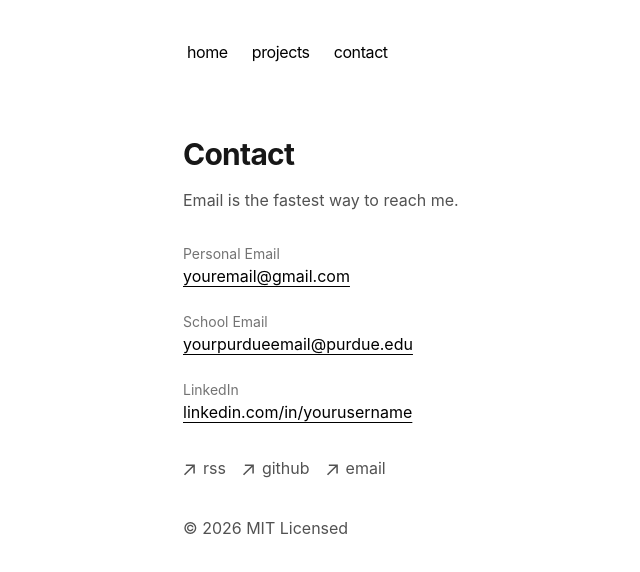
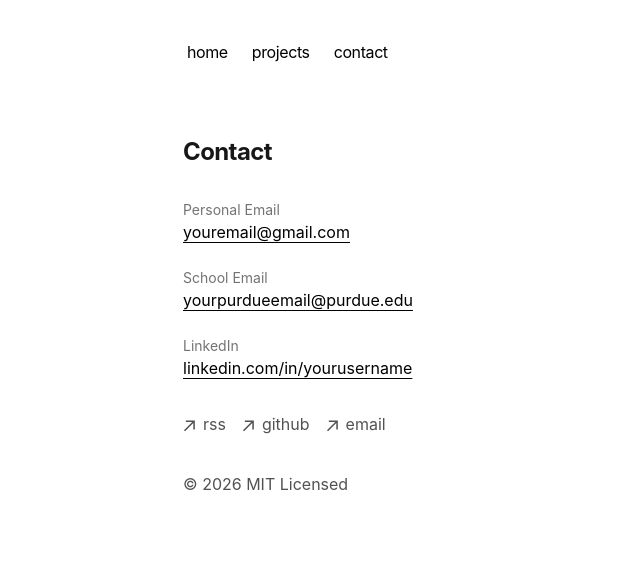
Before and after one commit to colinc1123/colincammack, a Next.js app: page /contact in a window 1280 px wide. Shown: the top 572 px of the page, without its empty margins (169-809 px from the left). Built offline with nearby package versions, Linux system fonts and the light colour scheme.

Commit message:
Update page.tsx

```diff
--- a/app/contact/page.tsx
+++ b/app/contact/page.tsx
@@ -1,13 +1,11 @@
 export default function ContactPage() {
   return (
     <section>
-      <h1 className="text-3xl font-bold tracking-tight text-neutral-900 dark:text-neutral-100">
+      <h1 className="text-2xl font-bold tracking-tight text-neutral-900 dark:text-neutral-100">
         Contact
       </h1>
 
-      <p className="mt-4 text-neutral-600 dark:text-neutral-400">
-        Email is the fastest way to reach me.
-      </p>
+
 
       <div className="mt-8 space-y-6">
         <div>
```
